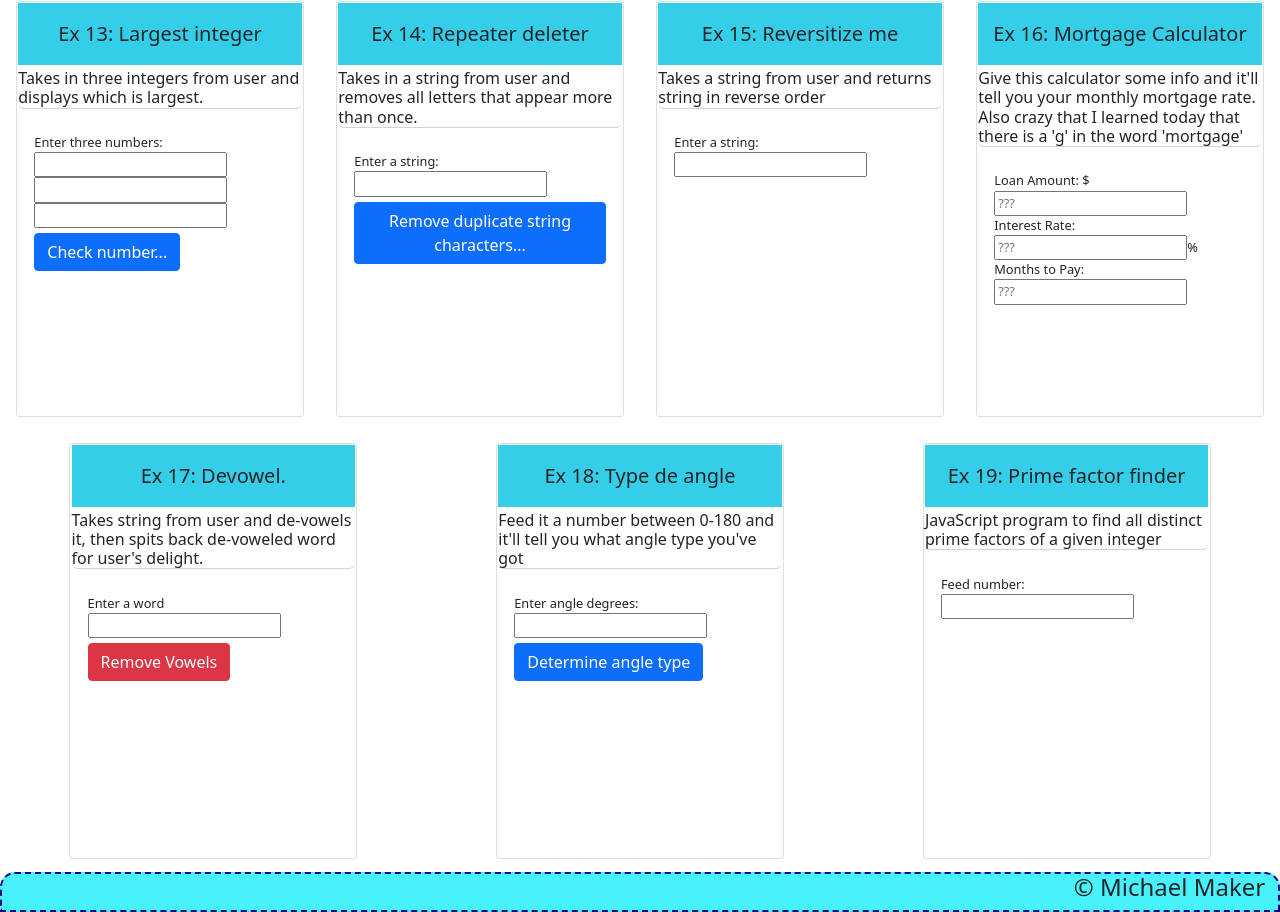
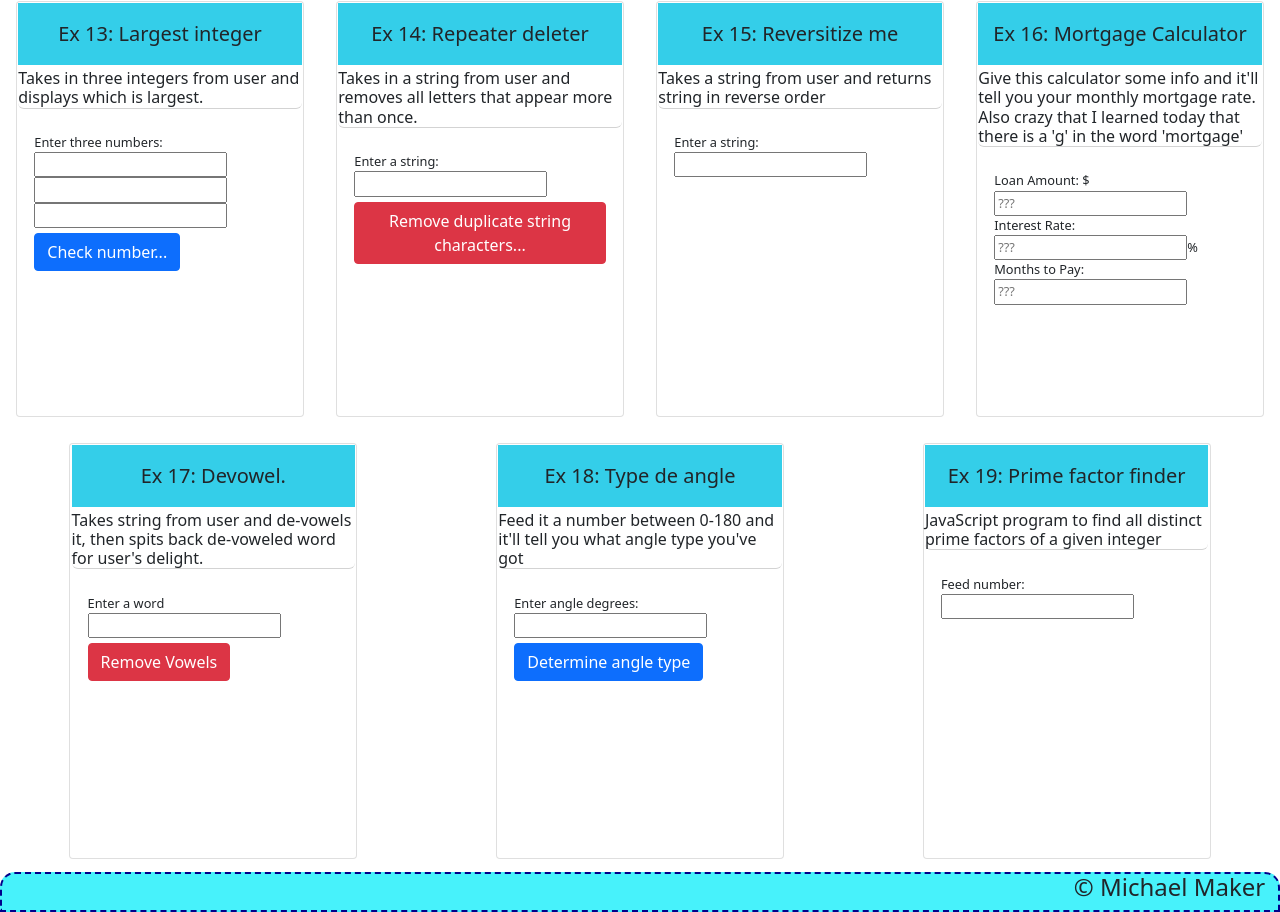
Before and after one commit to guerillaxgardener/w3resource_js_exercises, a React (Create React App) app: page / in a window 1280 px wide. Shown: the part 1414-2326 px from the top of the page. Built offline with nearby package versions, Linux system fonts and the light colour scheme.

Commit message:
Change button style

```diff
--- a/src/exercises/Ex14.js
+++ b/src/exercises/Ex14.js
@@ -52,7 +52,10 @@ const Ex14 = (props) => {
           />
 
           <Button
-            type="submit" className="button">
+            type="submit"
+            className="button"
+            variant="danger"
+            >
             Remove duplicate string characters...
           </Button>
         </form>
```
